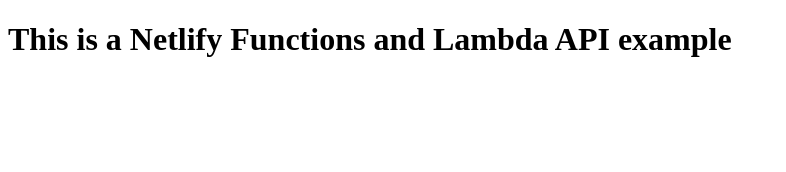
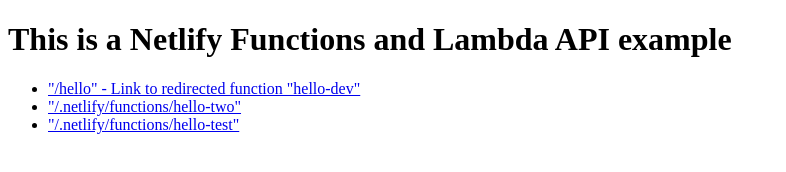
Before and after one commit to dgavey/netlify-functions-example, an Eleventy site: page static-site/index.html in a window 1280 px wide. Shown: the whole page, without its empty margins (0-786 px from the left). Built offline with nearby package versions, Linux system fonts and the light colour scheme; Eleventy itself is replaced by a stand-in of ours; files that its build step writes are made by us from their sources.

Commit message:
Updated index with links

```diff
--- a/package.json
+++ b/package.json
@@ -5,10 +5,9 @@
     "scripts": {
       "build": "NODE_ENV=production npm-run-all build:*",
       "build:static": "eleventy",
-      "build:functions-install-dependencies": "cd functions-dev; for i in */; do cd ${i%/}; yarn; cd ..; done; cd ..;",
-      "build:zip-functions": "cd functions-dev; for i in */; do zip -r \"../functions/${i%/}.zip\" \"$i\"; done; cd ..;",
+      "build:functions-install-dependencies": "cd functions-dev; for i in */; do cd ${i%/}; yarn; cd ..; done;",
+      "build:zip-functions": "cd functions-dev; for i in */; do zip -r \"../functions/${i%/}.zip\" \"$i\"; done;",
       "build:copy-single-functions": "cp ./functions-dev/*.js ./functions",
-
       "dev": "eleventy --serve --quiet"
     },
     "devDependencies": {
--- a/static-site/index.html
+++ b/static-site/index.html
@@ -9,7 +9,11 @@
 
 <body>
     <h1>This is a Netlify Functions and Lambda API example</h1>
-
+	<ul>
+	<li><a href="/hello">"/hello" - Link to redirected function "hello-dev"</a></li>
+	<li><a href="/.netlify/functions/hello-two">"/.netlify/functions/hello-two"</a></li>
+	<li><a href="/.netlify/functions/hello-test">"/.netlify/functions/hello-test"</a></li>
+	</ul>
 
 </body>
 
```
